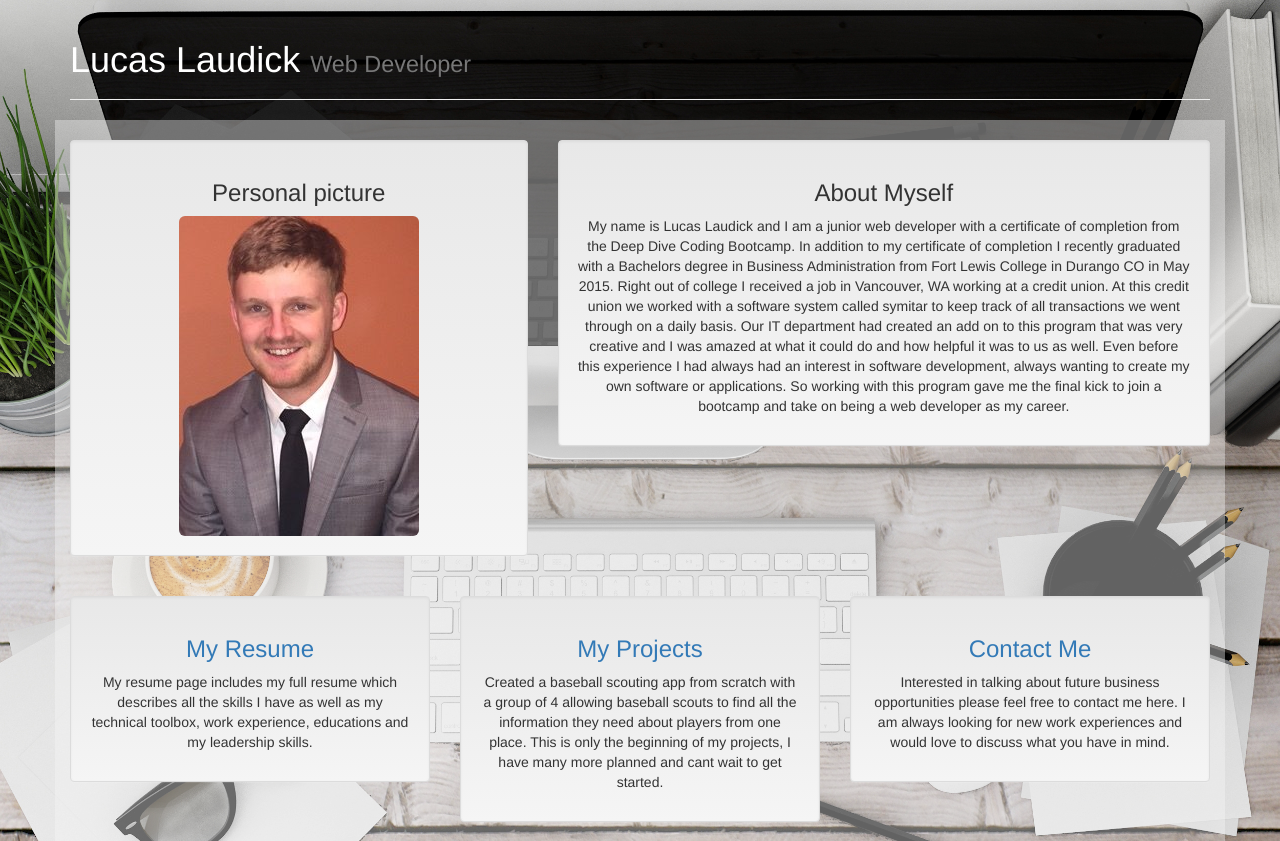
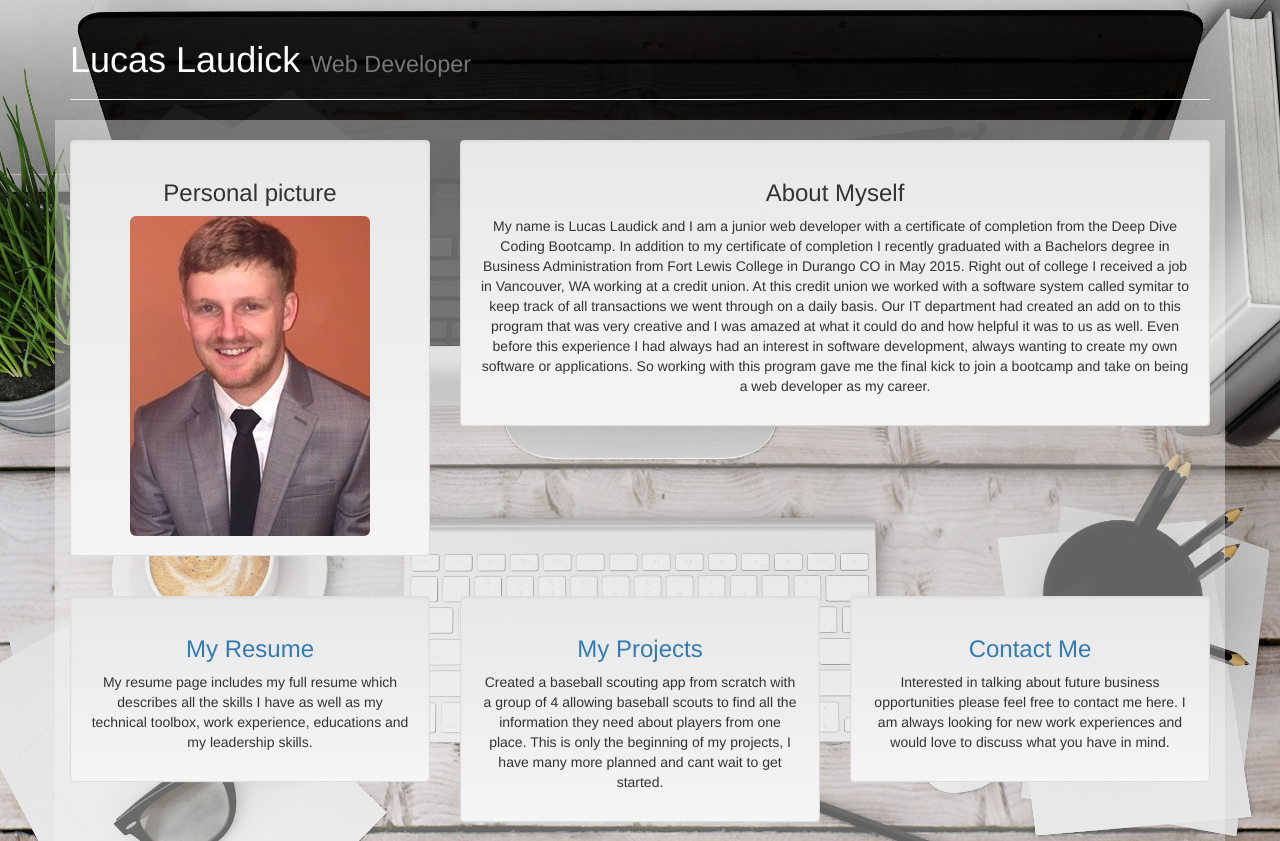
Before and after one commit to Llaudick315/lucaslaudick, a PHP site: page / in a window 1280 px wide. Shown: the part 92-933 px from the top of the page. Run offline with PHP 8.4, Linux system fonts and the light colour scheme.

Commit message:
edited photo and layout

```diff
--- a/public_html/index.php
+++ b/public_html/index.php
@@ -44,13 +44,13 @@ require_once("php/partials/html-head.php");
 						<h1>Lucas Laudick <small>Web Developer</small></h1>
 					</div>
 					<div class="row">
-						<div class="col-md-5">
+						<div class="col-md-4">
 							<div class="well text-center">
 								<h3>Personal picture</h3>
-								<img src="images/llaudick.jpg" alt="" class="img-rounded">
+								<img src="images/llaudick.jpg" alt="propic" class="img-rounded">
 							</div>
 						</div>
-						<div class="col-md-7">
+						<div class="col-md-8">
 							<div class="well text-center">
 								<h3>About Myself</h3>
 								<p>My name is Lucas Laudick and I am a junior web developer with a certificate of completion from the Deep Dive Coding Bootcamp. In addition to my certificate of completion I recently graduated with a Bachelors degree in Business Administration from Fort Lewis College in Durango CO in May 2015. Right out of college I received a job in Vancouver, WA working at a credit union. At this credit union we worked with a software system called symitar to keep track of all transactions we went through on a daily basis. Our IT department had created an add on to this program that was very creative and I was amazed at what it could do and how helpful it was to us as well. Even before this experience I had always had an interest in software development, always wanting to create my own software or applications. So working with this program gave me the final kick to join a bootcamp and take on being a web developer as my career. </p>
```
